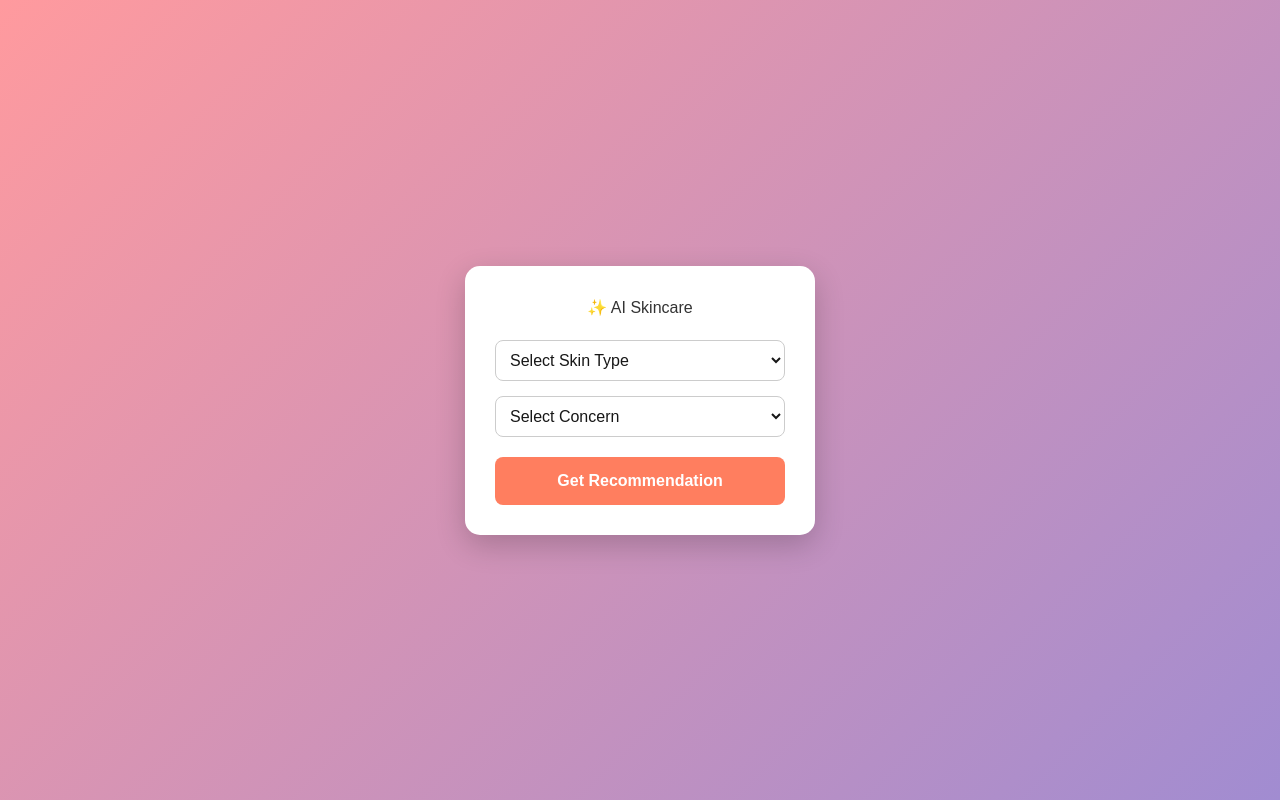
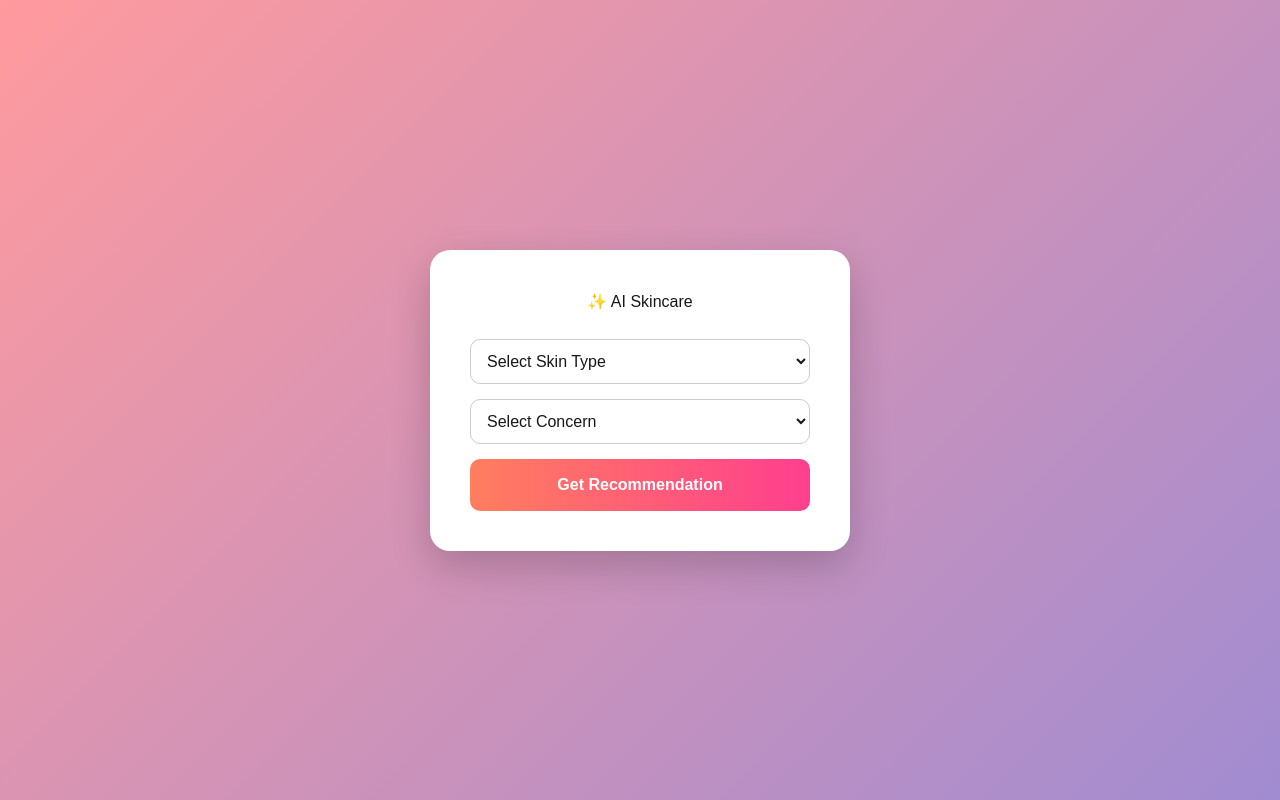
Before and after one commit to Lakshmitriveni25/ai-skincare-frontend, a Next.js app: page / in a window 1280 px wide. Built offline with nearby package versions, Linux system fonts and the light colour scheme.

Commit message:
UI improved + product links fixed

```diff
--- a/app/page.js
+++ b/app/page.js
@@ -31,11 +31,38 @@ export default function Home() {
       const data = await res.json();
       setResult(data.recommendation);
     } catch (error) {
-      console.error("Error:", error);
-      alert("Something went wrong!");
+      console.error(error);
+      alert("Error fetching data");
     }
 
     setLoading(false);
+  };
+
+  // ✅ FIXED PRODUCT LINKS (REAL PRODUCTS)
+  const getProductLink = (type, name) => {
+    const products = {
+      cleanser: {
+        oily_acne: "https://www.amazon.com/dp/B00U1YCRD8",
+        dry_acne: "https://www.amazon.com/dp/B01MSSDEPK",
+        dry_pigmentation: "https://www.amazon.com/dp/B01N1LL62W",
+        oily_pigmentation: "https://www.amazon.com/dp/B00U1YCRD8",
+      },
+      moisturizer: {
+        oily_acne: "https://www.amazon.com/dp/B00365DABC",
+        dry_acne: "https://www.amazon.com/dp/B07RK4HST7",
+        dry_pigmentation: "https://www.amazon.com/dp/B07RTTP3W5",
+        oily_pigmentation: "https://www.amazon.com/dp/B00365DABC",
+      },
+      sunscreen: {
+        oily_acne: "https://www.amazon.com/dp/B00HNSSV3U",
+        dry_acne: "https://www.amazon.com/dp/B01M4MCUAF",
+        dry_pigmentation: "https://www.amazon.com/dp/B07YZQTKDJ",
+        oily_pigmentation: "https://www.amazon.com/dp/B00HNSSV3U",
+      },
+    };
+
+    const key = `${skinType}_${concern}`;
+    return products[type][key] || "https://www.amazon.com";
   };
 
   return (
@@ -46,32 +73,25 @@ export default function Home() {
         display: "flex",
         justifyContent: "center",
         alignItems: "center",
+        padding: "20px",
       }}
     >
       <div
         style={{
           background: "white",
-          padding: "30px",
-          borderRadius: "15px",
-          boxShadow: "0 10px 30px rgba(0,0,0,0.2)",
-          width: "350px",
+          padding: "40px",
+          borderRadius: "20px",
+          boxShadow: "0 15px 40px rgba(0,0,0,0.2)",
+          width: "420px",
           textAlign: "center",
         }}
       >
-        <h2 style={{ marginBottom: "20px", color: "#333" }}>
-          ✨ AI Skincare
-        </h2>
+        <h1 style={{ marginBottom: "25px" }}>✨ AI Skincare</h1>
 
         <select
           value={skinType}
           onChange={(e) => setSkinType(e.target.value)}
-          style={{
-            width: "100%",
-            padding: "10px",
-            marginBottom: "15px",
-            borderRadius: "8px",
-            border: "1px solid #ccc",
-          }}
+          style={inputStyle}
         >
           <option value="">Select Skin Type</option>
           <option value="oily">Oily</option>
@@ -81,13 +101,7 @@ export default function Home() {
         <select
           value={concern}
           onChange={(e) => setConcern(e.target.value)}
-          style={{
-            width: "100%",
-            padding: "10px",
-            marginBottom: "20px",
-            borderRadius: "8px",
-            border: "1px solid #ccc",
-          }}
+          style={inputStyle}
         >
           <option value="">Select Concern</option>
           <option value="acne">Acne</option>
@@ -96,95 +110,35 @@ export default function Home() {
 
         <button
           onClick={handleSubmit}
-          style={{
-            width: "100%",
-            padding: "12px",
-            background: "#ff7e5f",
-            color: "white",
-            border: "none",
-            borderRadius: "8px",
-            cursor: "pointer",
-            fontWeight: "bold",
-          }}
+          style={buttonStyle}
         >
-          {loading ? "Getting Recommendation..." : "Get Recommendation"}
+          {loading ? "Loading..." : "Get Recommendation"}
         </button>
 
-        {loading && (
-          <p style={{ marginTop: "10px", fontSize: "14px" }}>
-            ⏳ Loading...
-          </p>
-        )}
-
         {result && (
-          <div style={{ marginTop: "25px" }}>
+          <div style={{ marginTop: "30px" }}>
             <h3>🧴 Your Routine</h3>
 
-            <div style={{ display: "flex", gap: "12px", justifyContent: "center" }}>
+            <div style={cardContainer}>
+              {["Cleanser", "Moisturizer", "Sunscreen"].map((item) => (
+                <div key={item} style={cardStyle}>
+                  <img
+                    src={`https://source.unsplash.com/200x200/?${item}`}
+                    style={imageStyle}
+                  />
 
-              {/* Cleanser */}
-              <div style={{
-                background: "white",
-                padding: "10px",
-                borderRadius: "12px",
-                width: "110px",
-                textAlign: "center",
-                boxShadow: "0 5px 15px rgba(0,0,0,0.1)"
-              }}>
-                <img
-                  src={result?.Cleanser?.image}
-                  style={{ width: "100%", height: "90px", borderRadius: "8px" }}
-                />
-                <p style={{ fontSize: "12px" }}>
-                  🧼 {result?.Cleanser?.name}
-                </p>
-                <a href={result?.Cleanser?.link} target="_blank">
-                  <button style={{ fontSize: "10px" }}>Buy</button>
-                </a>
-              </div>
+                  <h4>{item}</h4>
+                  <p style={{ fontSize: "13px" }}>{result[item]}</p>
 
-              {/* Moisturizer */}
-              <div style={{
-                background: "white",
-                padding: "10px",
-                borderRadius: "12px",
-                width: "110px",
-                textAlign: "center",
-                boxShadow: "0 5px 15px rgba(0,0,0,0.1)"
-              }}>
-                <img
-                  src={result?.Moisturizer?.image}
-                  style={{ width: "100%", height: "90px", borderRadius: "8px" }}
-                />
-                <p style={{ fontSize: "12px" }}>
-                  💧 {result?.Moisturizer?.name}
-                </p>
-                <a href={result?.Moisturizer?.link} target="_blank">
-                  <button style={{ fontSize: "10px" }}>Buy</button>
-                </a>
-              </div>
-
-              {/* Sunscreen */}
-              <div style={{
-                background: "white",
-                padding: "10px",
-                borderRadius: "12px",
-                width: "110px",
-                textAlign: "center",
-                boxShadow: "0 5px 15px rgba(0,0,0,0.1)"
-              }}>
-                <img
-                  src={result?.Sunscreen?.image}
-                  style={{ width: "100%", height: "90px", borderRadius: "8px" }}
-                />
-                <p style={{ fontSize: "12px" }}>
-                  🌞 {result?.Sunscreen?.name}
-                </p>
-                <a href={result?.Sunscreen?.link} target="_blank">
-                  <button style={{ fontSize: "10px" }}>Buy</button>
-                </a>
-              </div>
-
+                  <a
+                    href={getProductLink(item.toLowerCase(), result[item])}
+                    target="_blank"
+                    style={buyButton}
+                  >
+                    Buy Now
+                  </a>
+                </div>
+              ))}
             </div>
           </div>
         )}
@@ -192,3 +146,58 @@ export default function Home() {
     </div>
   );
 }
+
+// ✅ STYLES
+const inputStyle = {
+  width: "100%",
+  padding: "12px",
+  marginBottom: "15px",
+  borderRadius: "10px",
+  border: "1px solid #ccc",
+};
+
+const buttonStyle = {
+  width: "100%",
+  padding: "14px",
+  background: "linear-gradient(to right, #ff7e5f, #ff3f8e)",
+  color: "white",
+  border: "none",
+  borderRadius: "10px",
+  fontWeight: "bold",
+  cursor: "pointer",
+};
+
+const cardContainer = {
+  display: "flex",
+  justifyContent: "space-between",
+  gap: "10px",
+  marginTop: "15px",
+};
+
+const cardStyle = {
+  background: "#fff",
+  padding: "12px",
+  borderRadius: "15px",
+  width: "120px",
+  boxShadow: "0 10px 20px rgba(0,0,0,0.1)",
+  transition: "0.3s",
+};
+
+const imageStyle = {
+  width: "100%",
+  height: "100px",
+  objectFit: "cover",
+  borderRadius: "10px",
+};
+
+const buyButton = {
+  display: "inline-block",
+  marginTop: "8px",
+  padding: "6px 10px",
+  background: "#ff7e5f",
+  color: "white",
+  borderRadius: "8px",
+  fontSize: "12px",
+  textDecoration: "none",
+  transition: "0.3s",
+};
```
